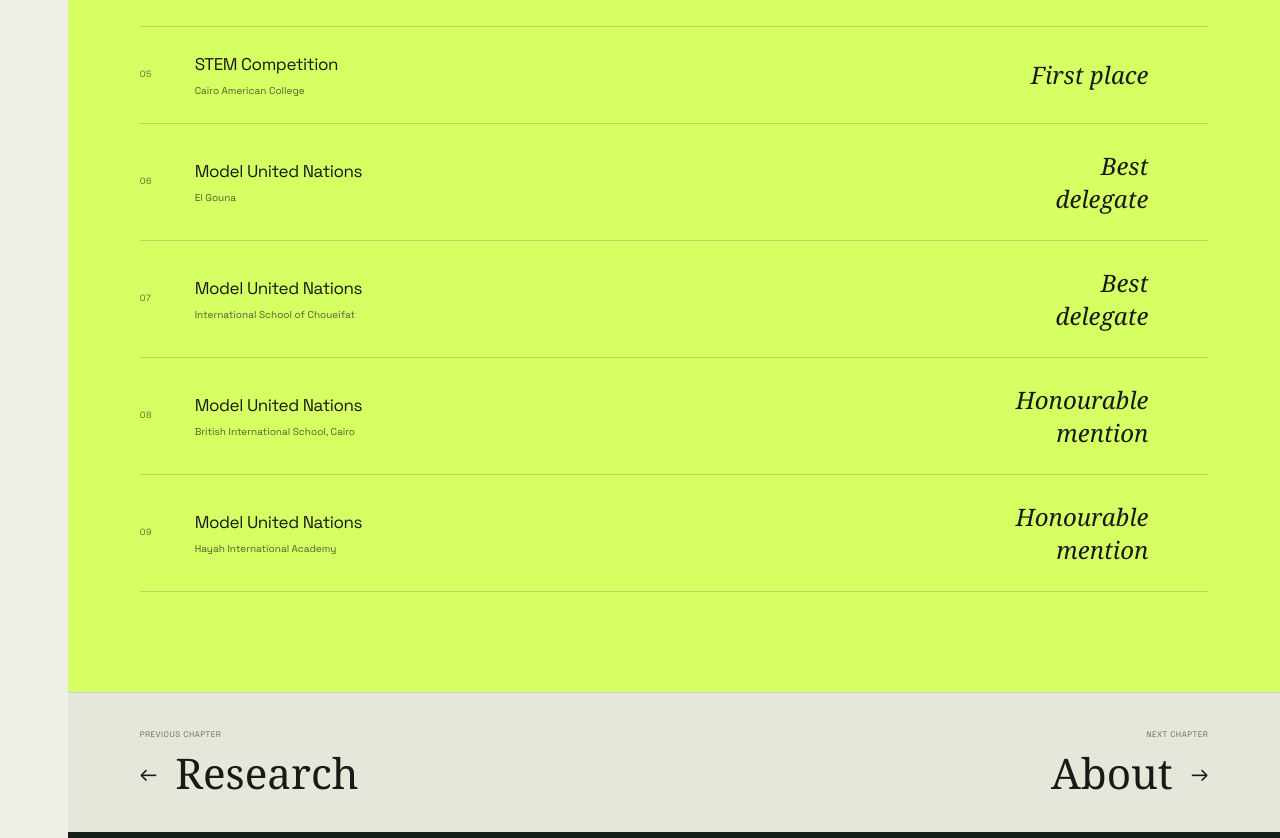
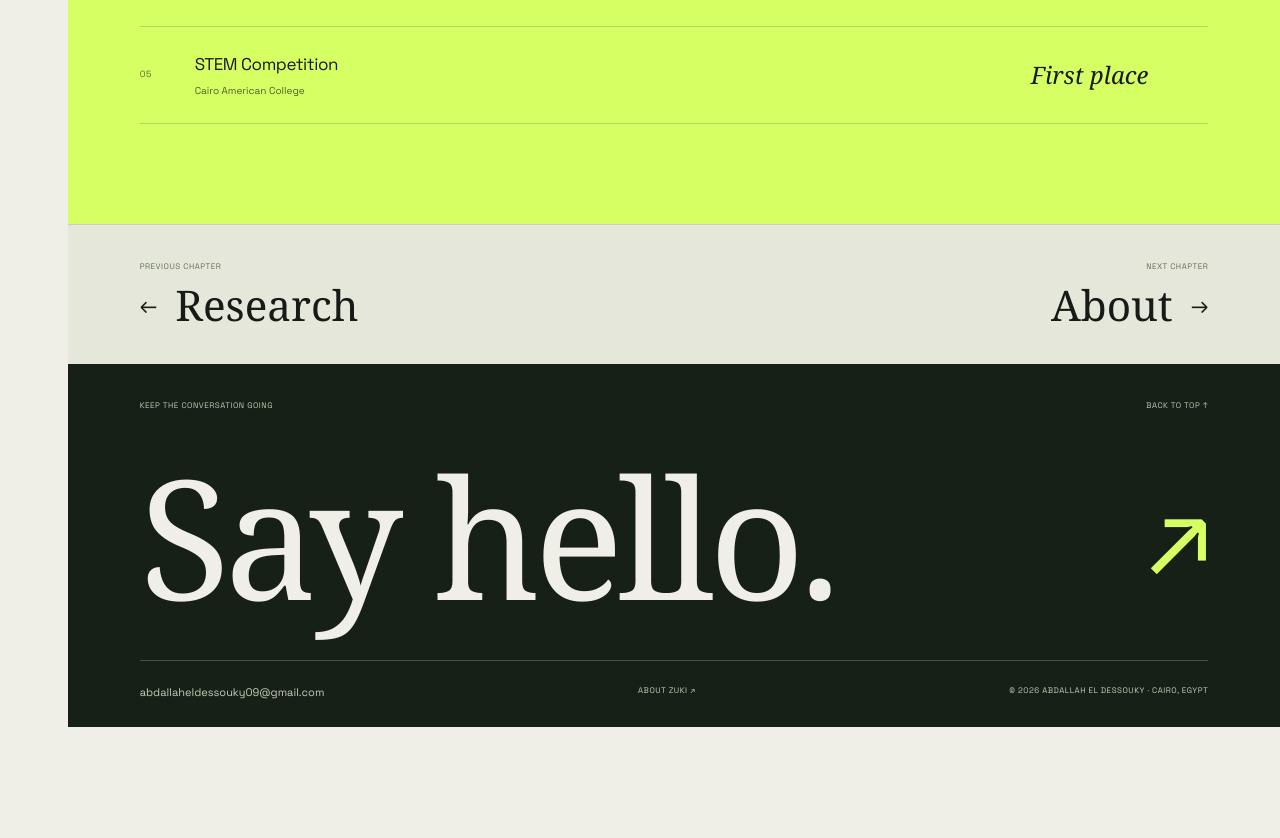
Before and after one commit to zuki200912345-source/zukis-portfolio2, a Next.js app: page /awards in a window 1280 px wide. Shown: the part 854-1692 px from the top of the page. After the commit the page ends 1581 px from the top, so only its background shows below. Built offline with nearby package versions, Linux system fonts and the light colour scheme; a web font is replaced by a local one.

Commit message:
Remove Model United Nations awards before publication

```diff
--- a/app/content.ts
+++ b/app/content.ts
@@ -325,28 +325,4 @@ export const awards = [
     result: "First place",
     year: "",
   },
-  {
-    title: "Model United Nations",
-    organisation: "El Gouna",
-    result: "Best delegate",
-    year: "",
-  },
-  {
-    title: "Model United Nations",
-    organisation: "International School of Choueifat",
-    result: "Best delegate",
-    year: "",
-  },
-  {
-    title: "Model United Nations",
-    organisation: "British International School, Cairo",
-    result: "Honourable mention",
-    year: "",
-  },
-  {
-    title: "Model United Nations",
-    organisation: "Hayah International Academy",
-    result: "Honourable mention",
-    year: "",
-  },
 ];
--- a/app/page.tsx
+++ b/app/page.tsx
@@ -33,7 +33,7 @@ const destinations = [
     number: "04",
     name: "Awards & honours",
     line: "A few milestones.",
-    detail: "Recognition in chemistry, physics, mathematics, STEM, and debate.",
+    detail: "Recognition in chemistry, physics, mathematics, and STEM.",
     count: `${awards.length} honours`,
   },
 ];
```
